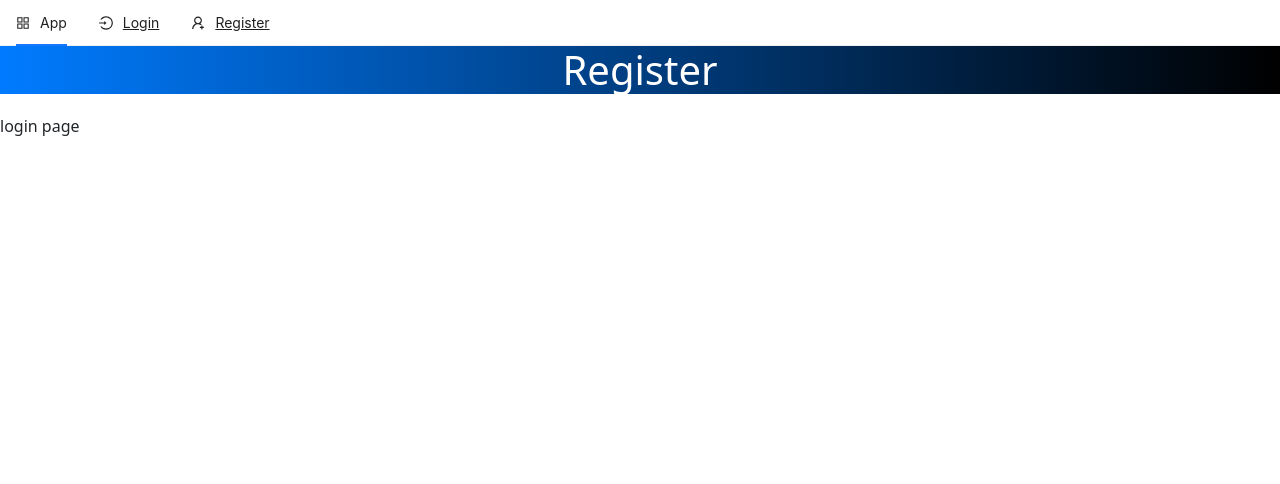
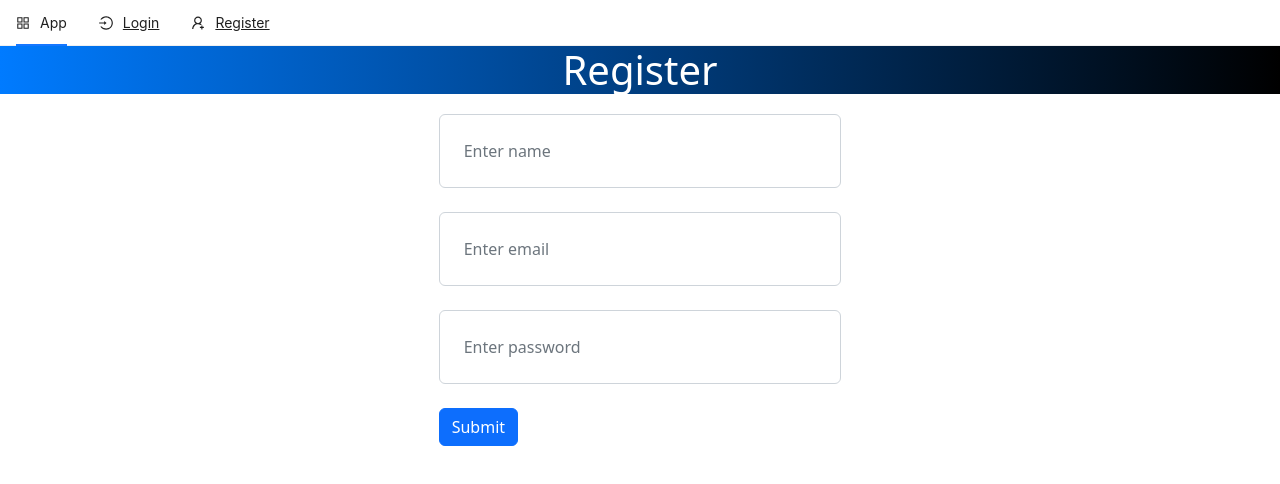
Before and after one commit to trismagp/edemy, a Next.js app in the folder client/: page /register in a window 1280 px wide. Shown: the top 484 px of the page. Built offline with nearby package versions, Linux system fonts and the light colour scheme.

Commit message:
edit register page

```diff
--- a/client/pages/register.js
+++ b/client/pages/register.js
@@ -1,8 +1,53 @@
+import { useState } from "react";
+
 const Register = () => {
+  const [name, setName] = useState("");
+  const [email, setEmail] = useState("");
+  const [password, setPassword] = useState("");
+
+  const handleSubmit = (e) => {
+    e.preventDefault();
+    console.table({ name, email, password });
+  };
+
   return (
     <>
       <h1 className="jumbotron text-center bg-primary square">Register</h1>
-        <p>login page</p>
+
+      <div className="container col-md-4 offset-md-4 pb-5">
+        <form onSubmit={handleSubmit}>
+          <input
+            type="text"
+            className="form-control mb-4 p-4"
+            value={name}
+            onChange={(e) => setName(e.target.value)}
+            placeholder="Enter name"
+            required
+          />
+
+          <input
+            type="email"
+            className="form-control mb-4 p-4"
+            value={email}
+            onChange={(e) => setEmail(e.target.value)}
+            placeholder="Enter email"
+            required
+          />
+
+          <input
+            type="password"
+            className="form-control mb-4 p-4"
+            value={password}
+            onChange={(e) => setPassword(e.target.value)}
+            placeholder="Enter password"
+            required
+          />
+
+          <button type="submit" className="btn btn-block btn-primary">
+            Submit
+          </button>
+        </form>
+      </div>
     </>
   );
 };
```
Lines whose indentation alone changed are shown as unchanged.
